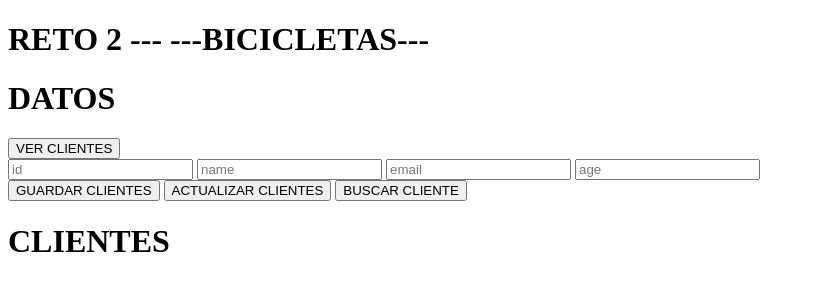
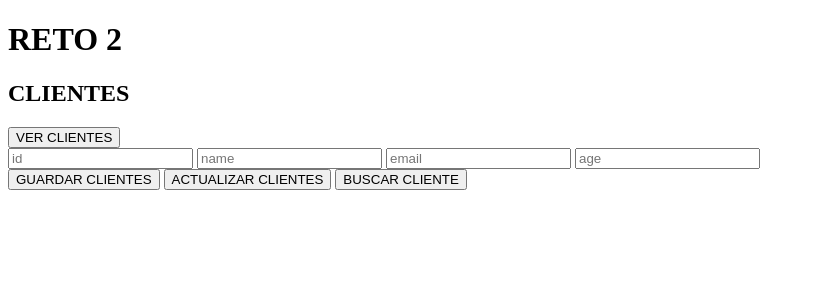
Before and after one commit to 7Maiguel/Proyecto-ciclo-3, a plain HTML site: page cliente.html in a window 1280 px wide. Shown: the whole page, without its empty margins (0-815 px from the left). Drawn offline with nearby package versions, Linux system fonts and the light colour scheme.

Commit message:
Mejorando algunas cosas del form clientes

```diff
--- a/index.html
+++ b/cliente.html
@@ -4,35 +4,26 @@
     <meta charset="UTF-8">
     <meta http-equiv="X-UA-Compatible" content="IE=edge">
     <meta name="viewport" content="width=device-width, initial-scale=1.0">
-    <script type="text/javascript" src="fx_reto2.js"></script>
-    <script src="https://ajax.googleapis.com/ajax/libs/jquery/3.6.1/jquery.min.js"></script>
-    <title>RETO 2 ---BICICLETAS---</title>
-
+    <title>RETO 2</title>
 </head>
 <body>
-    <h1>RETO 2 --- ---BICICLETAS---</h1>
+    <h1>RETO 2</h1>
+    <h2>CLIENTES</h2>
+    <div id="verClientes"></div>
 
-    <DIV id="verClientes">
-        <h1>DATOS</h1>
-
-    </DIV>
     <button onclick="obtenerCliente()">VER CLIENTES</button>
     <div>
-
         <input type="number" id= "id" placeholder="id">
         <input type="text" id= "name" placeholder="name">
         <input type="text" id= "email" placeholder="email">
         <input type="number" id= "age" placeholder="age">
-
     </div>
 
     <button onclick="enviarCliente()">GUARDAR CLIENTES</button>
     <button onclick="actualizarCliente()">ACTUALIZAR CLIENTES</button>
     <button onclick="buscarCliente()">BUSCAR CLIENTE</button>
 
-    <div>
-        <h1> CLIENTES</h1>
-    </div>
-
+    <script type="text/javascript" src="js/cliente.js"></script>
+    <script src="https://ajax.googleapis.com/ajax/libs/jquery/3.6.1/jquery.min.js"></script>
 </body>
 </html>
```
Also changed, not shown: message.html (deleted, +0 -19 lines), js/cliente.js (renamed from fx_reto2.js).
